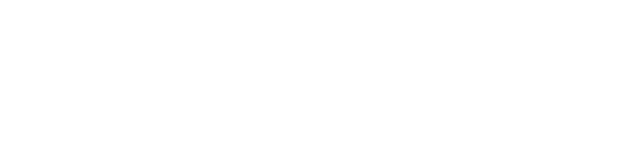
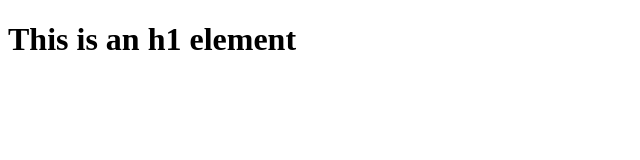
Before and after one commit to Romeroooooo69/recap-2, a plain HTML site: page index.html in a window 1280 px wide. Shown: the whole page, without its empty margins (0-640 px from the left). Drawn offline with Linux system fonts and the light colour scheme.

Commit message:
added an h1 element

```diff
--- a/index.html
+++ b/index.html
@@ -7,6 +7,6 @@
     <title>Document</title>
 </head>
 <body>
-
+    <h1>This is an h1 element</h1>
 </body>
 </html>
```
